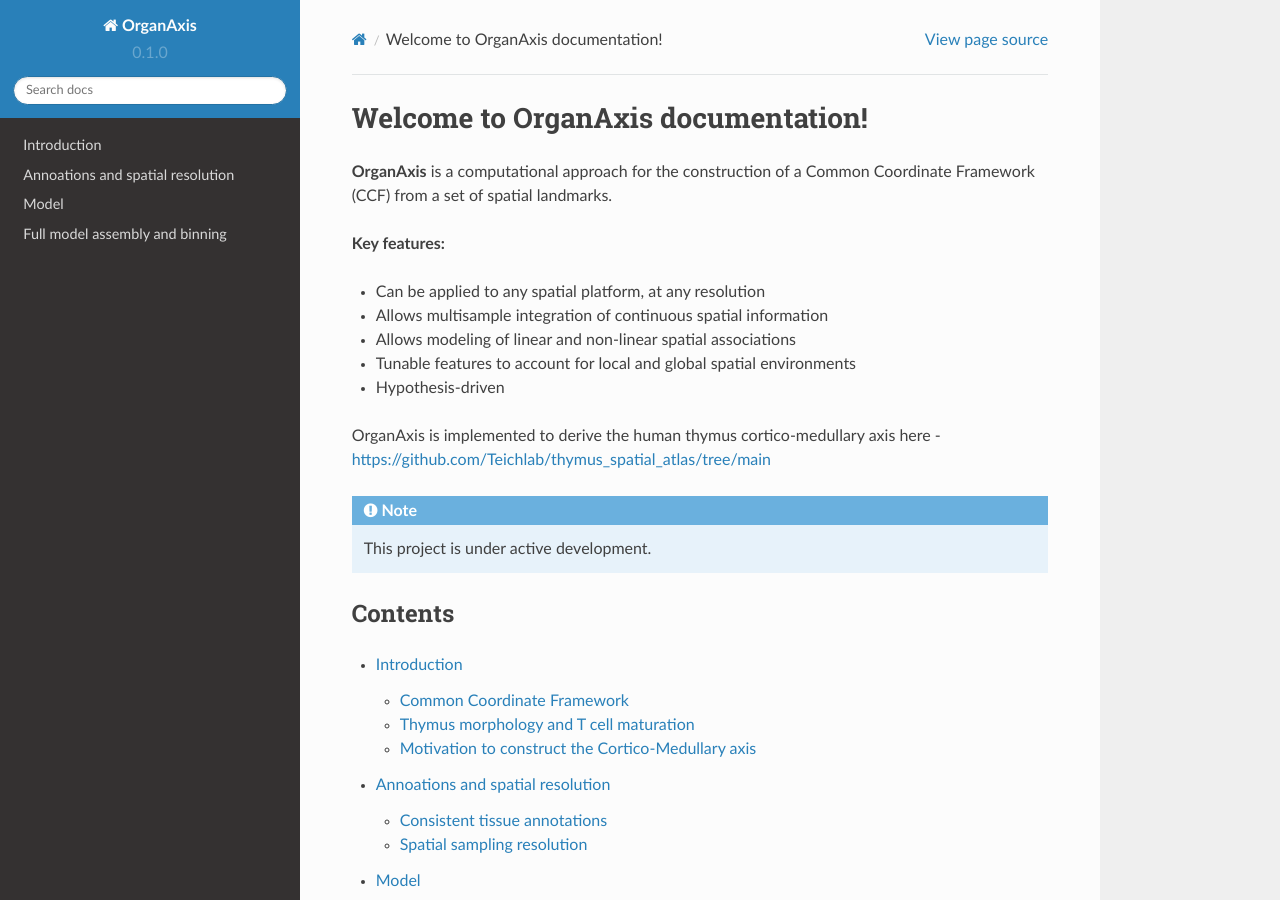
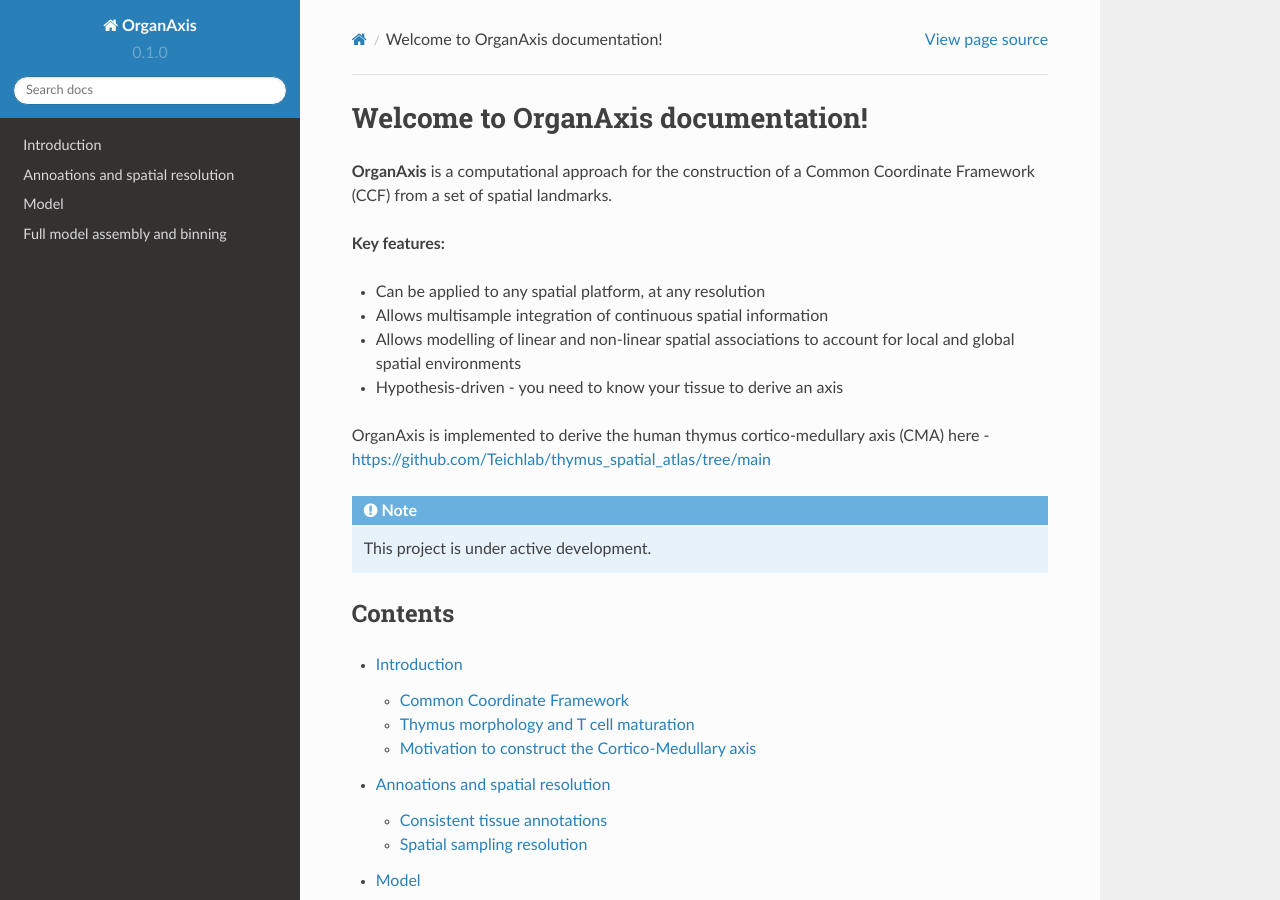
Before and after one commit to nadavyayon/organ_axis_tutorial, a Sphinx documentation site: the page built from docs/source/index.rst, in a window 1280 px wide and 900 px high. Built offline with Sphinx 7.4.7 and the Read the Docs theme 2.0.0, drawn with Linux system fonts in a browser that asks for light colours.

Commit message:
Update index.rst

```diff
--- a/docs/source/index.rst
+++ b/docs/source/index.rst
@@ -7,11 +7,10 @@ Welcome to OrganAxis documentation!
 
 * Can be applied to any spatial platform, at any resolution
 * Allows multisample integration of continuous spatial information
-* Allows modeling of linear and non-linear spatial associations
-* Tunable features to account for local and global spatial environments
-* Hypothesis-driven
+* Allows modelling of linear and non-linear spatial associations to account for local and global spatial environments
+* Hypothesis-driven - you need to know your tissue to derive an axis
 
-OrganAxis is implemented to derive the human thymus cortico-medullary axis here - https://github.com/Teichlab/thymus_spatial_atlas/tree/main
+OrganAxis is implemented to derive the human thymus cortico-medullary axis (CMA) here - https://github.com/Teichlab/thymus_spatial_atlas/tree/main
 
 .. note::
 
```
